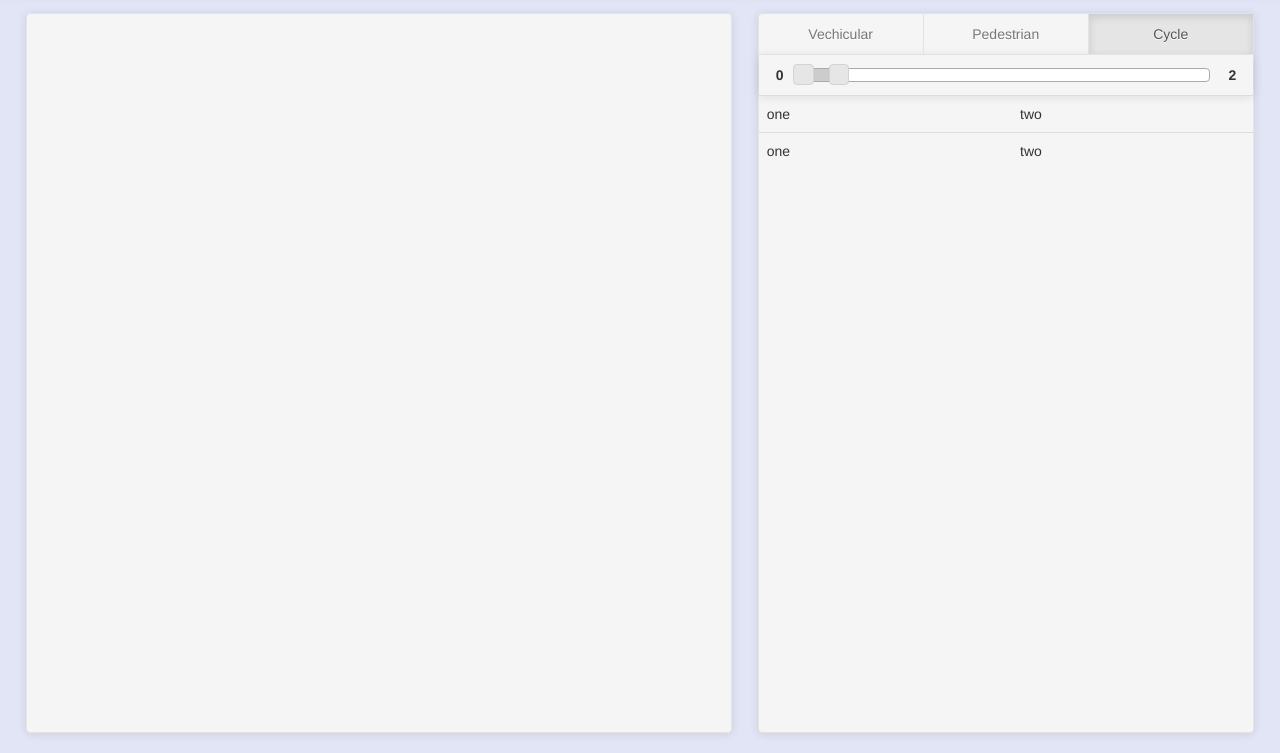
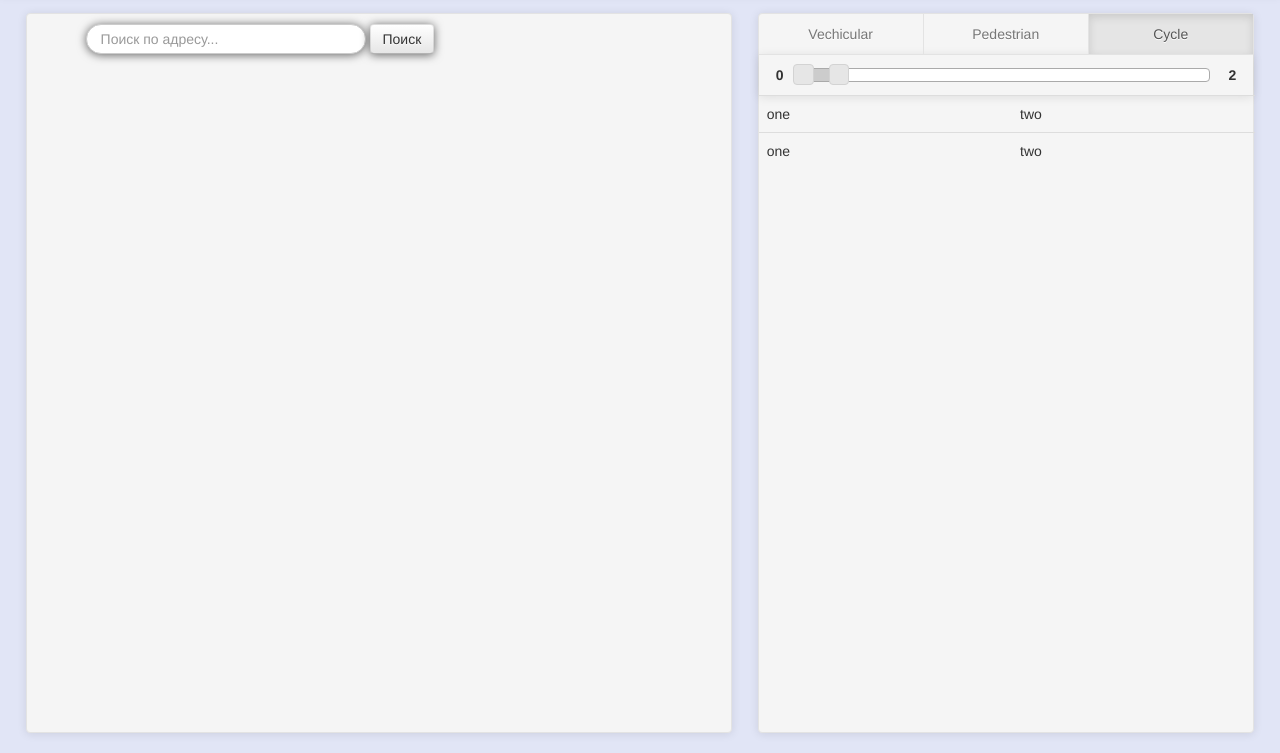
Before and after one commit to Rasmussen-A/Wireframe, a plain HTML site: page chrome.html in a window 1280 px wide. Shown: the part 47-800 px from the top of the page. Drawn offline with Linux system fonts and the light colour scheme.

Commit message:
Added search input view

```diff
--- a/chrome.html
+++ b/chrome.html
@@ -35,7 +35,21 @@
 
     <div class='container-fluid'>
       <div id='wrapper' class='row-fluid'>
-        <div id='map' class='well span7'></div>
+
+        <div id='map-wrapper' class='well span7'>
+
+          <div id='searchbox'>
+            <form class='form-search'>
+              <fieldset>
+                <input type='text' class="input-medium search-query" placeholder='Поиск по адресу...'>
+                <button type='submit' class='btn'>Поиск</button>
+              </fieldset>
+            </form>
+          </div>
+
+          <div id='map'></div>
+
+        </div>
 
         <div id='filters' class='well span5'>
           <div class='navbar'>
--- a/css/skeleton.css
+++ b/css/skeleton.css
@@ -3,10 +3,28 @@ html, body { height: 100%; background-color: #E1E5F6; }
 /* Hide frames around links on top menu */
 #head-nav a, #type a, .brand { outline: none; }
 
-#map {
+#map-wrapper {
   padding: 0; height: 100%;
   box-shadow: 0px 1px 10px rgba(0, 0, 0, 0.1);
 }
+
+#map {
+    height: 100%;
+    position: relative;
+    height: 100%;
+    z-index: 0;
+}
+
+#searchbox {
+    position: absolute;
+    left: 50px;
+    height: 30px;
+    margin: 10px;
+    z-index: 1;
+}
+
+#searchbox input, #searchbox button { box-shadow: 0px 1px 10px rgba(0, 0, 0, 0.6); }
+#searchbox input { width: 250px; }
 
 /* Wrapper includes map and filters divs
    This trick is aligning wrapper in center */
--- a/js/routers/mapRouter.js
+++ b/js/routers/mapRouter.js
@@ -15,7 +15,9 @@ define(['jquery',
       },
 
       initialize: function() {
-        var view = new mapView.View()
+        var searchBox = new mapView.SearchBox()
+          searchBox.render()
+        var view = new mapView.Map()
           view.render(59.94, 30.30, 11)
       },
 
```
Also changed, not shown: index.html (+1 -1 lines), js/views/mapView.js (+18 -7 lines), templates/searchTemplate.html (added, +14 -0 lines).
